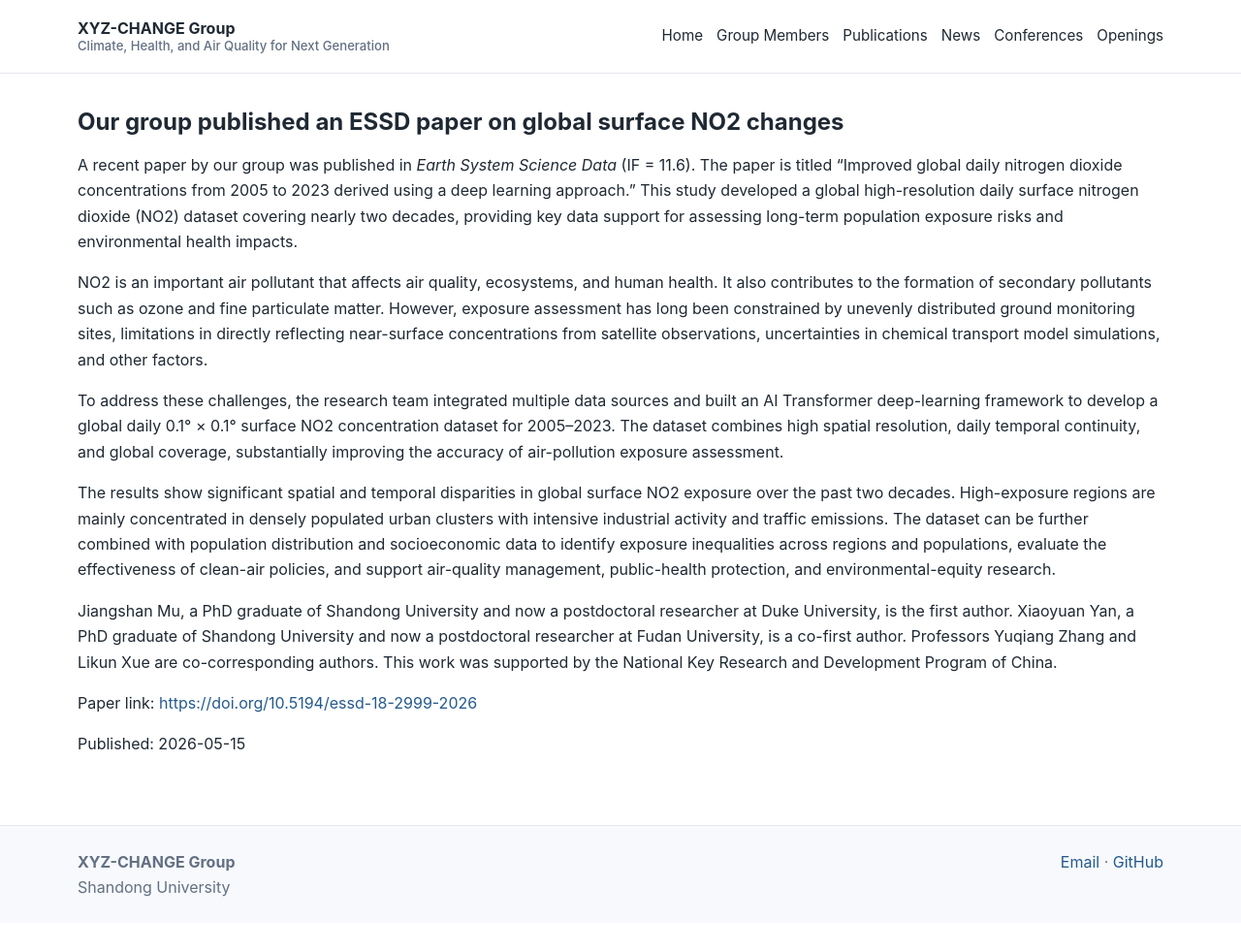
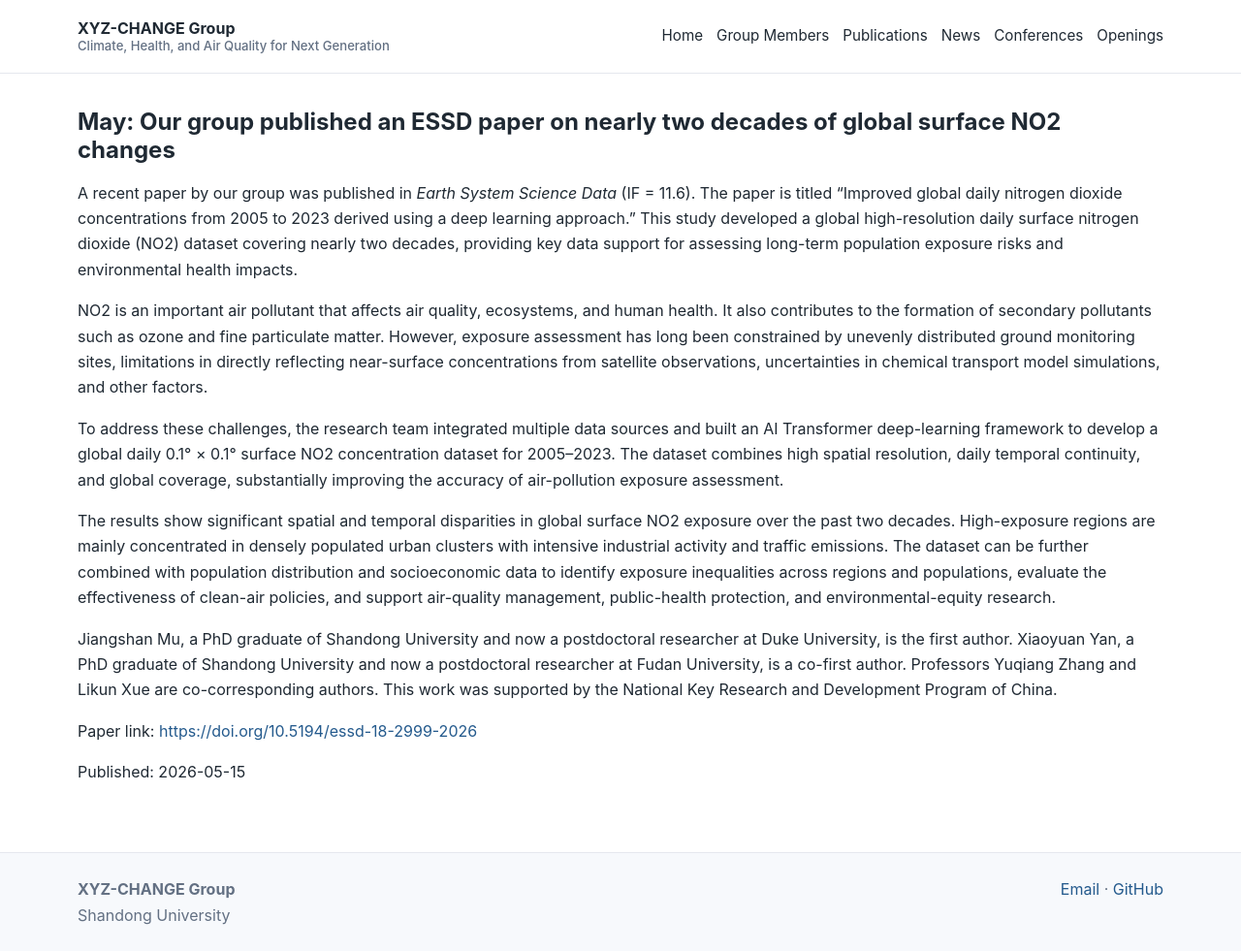
Before and after one commit to MuJSh/xyz_CHANGE, a Jekyll site: the page built from _pages/news-2026-05-essd-no2.md, in a window 1280 px wide and 981 px high. Shown: the whole window at 97% size. Built offline with Jekyll 4.4.1, drawn with Linux system fonts in a browser that asks for light colours.

Commit message:
Refine ESSD news title

```diff
--- a/_pages/news-2026-05-essd-no2.md
+++ b/_pages/news-2026-05-essd-no2.md
@@ -1,6 +1,6 @@
 ---
 layout: page
-title: "Our group published an ESSD paper on global surface NO2 changes"
+title: "May: Our group published an ESSD paper on nearly two decades of global surface NO2 changes"
 permalink: /news/2026-05-essd-no2/
 ---
 
```
